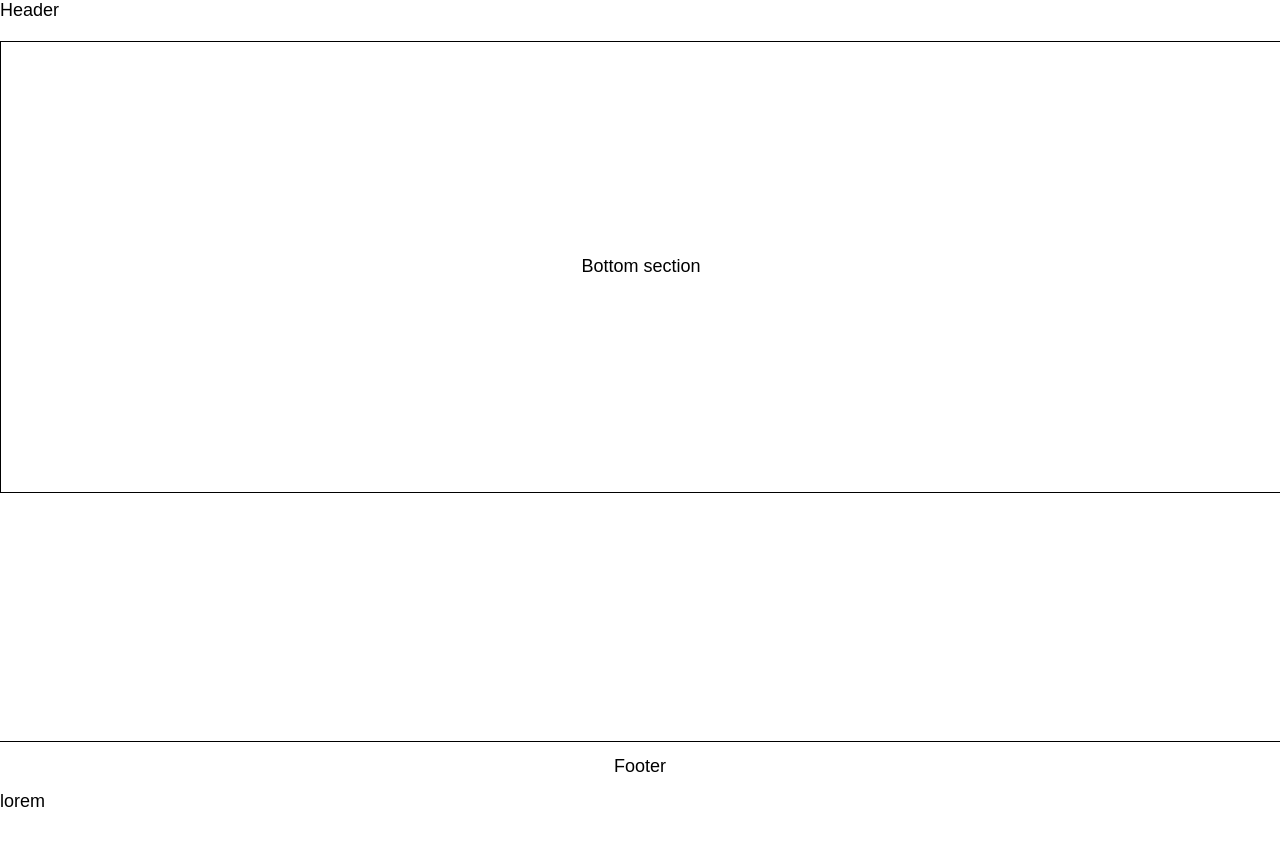
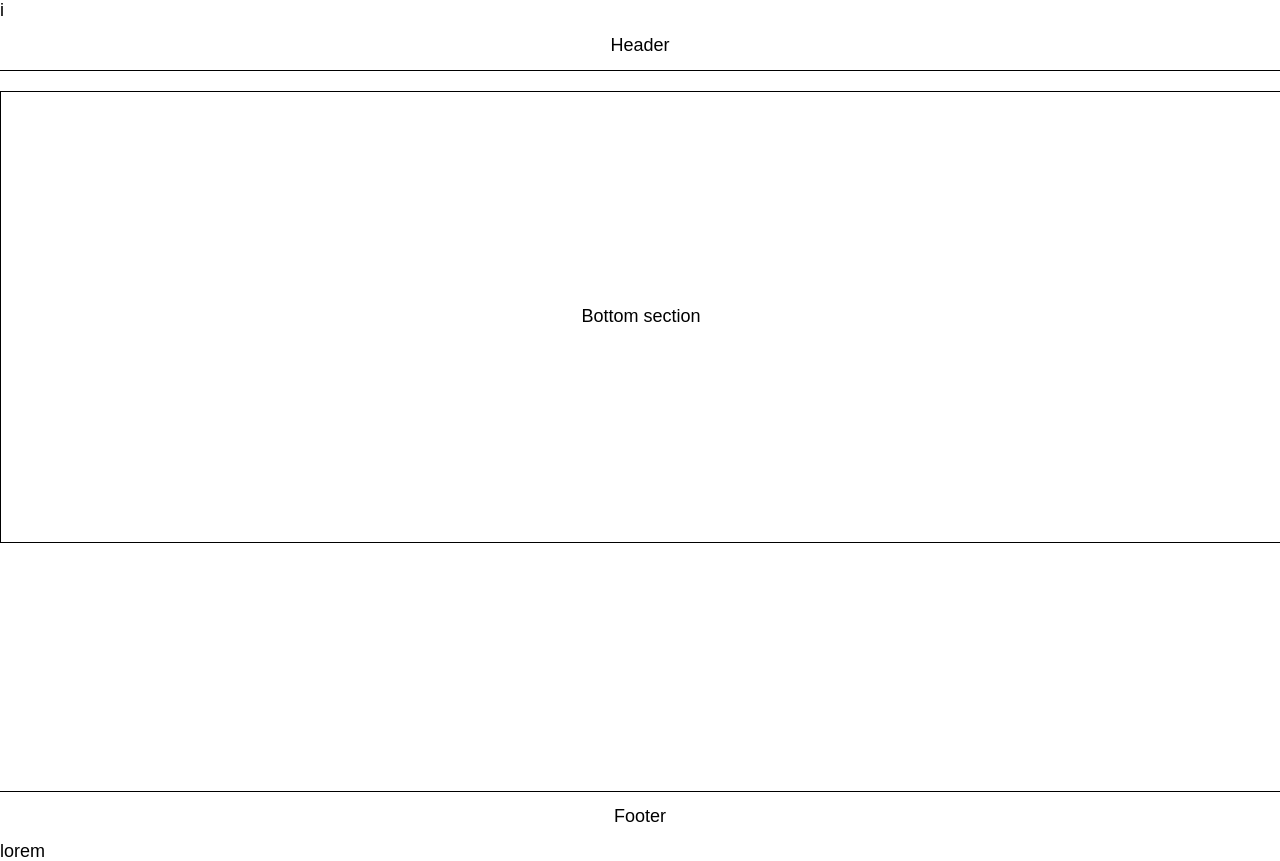
Before and after one commit to ooloo-io/github-flow-sobekcinasobek, a website: page src/index.html in a window 1280 px wide. Before the commit the page ends 811 px from the top, so only its background shows below. Drawn offline with nearby package versions, Linux system fonts and the light colour scheme.

Commit message:
commit opis

```diff
--- a/src/index.html
+++ b/src/index.html
@@ -12,8 +12,8 @@
   <link rel="stylesheet" href="styles.css">
 </head>
 
-<body>
-  <header class="headder">
+<body>i
+  <header class="header">
     Header
   </header>
   <main class="content">
```
